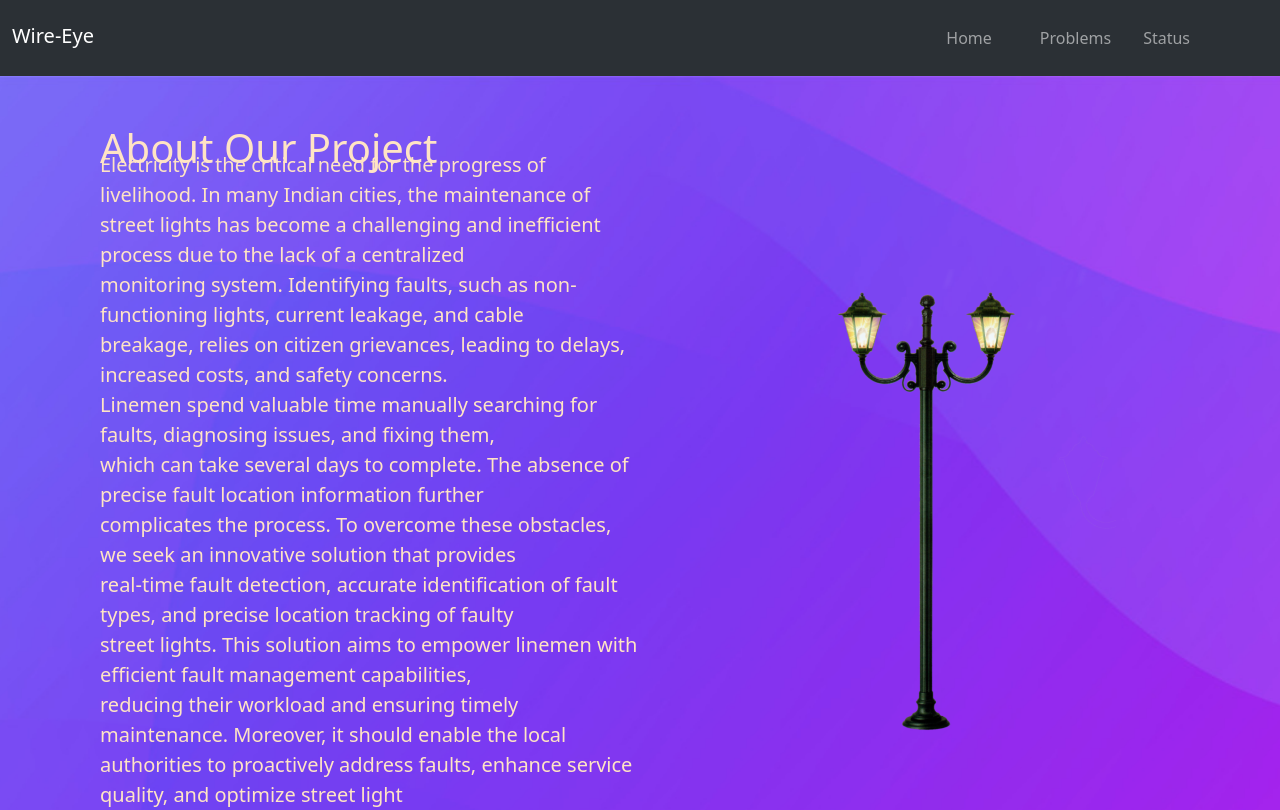
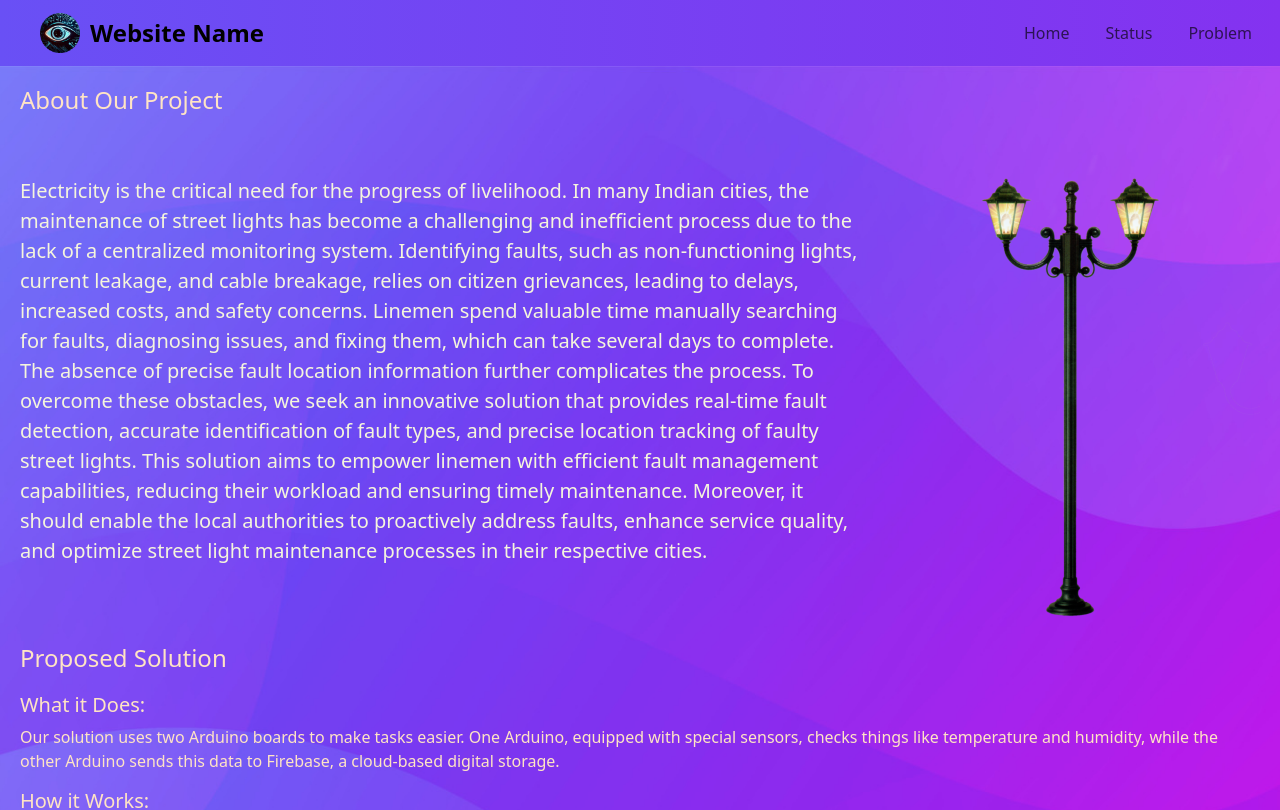
Before and after one commit to DON2604/wire-eye, a React (Create React App) app: page /Home in a window 1280 px wide. Shown: the top 810 px of the page. Built offline with nearby package versions, Linux system fonts and the light colour scheme; no server answers; the database is empty.

Commit message:
ui big updates

```diff
--- a/public/index.html
+++ b/public/index.html
@@ -1,6 +1,10 @@
 <!DOCTYPE html>
 <html lang="en">
   <head>
+    <link rel="stylesheet" href="https://maxcdn.bootstrapcdn.com/bootstrap/4.5.2/css/bootstrap.min.css">
+    <script src="https://ajax.googleapis.com/ajax/libs/jquery/3.5.1/jquery.min.js"></script>
+    <script src="https://cdnjs.cloudflare.com/ajax/libs/popper.js/1.16.0/umd/popper.min.js"></script>
+    <script src="https://maxcdn.bootstrapcdn.com/bootstrap/4.5.2/js/bootstrap.min.js"></script>
     <meta charset="utf-8" />
     <link rel="icon" href="%PUBLIC_URL%/favicon.ico" />
     <meta name="viewport" content="width=device-width, initial-scale=1" />
--- a/src/Components/Header.js
+++ b/src/Components/Header.js
@@ -7,29 +7,28 @@ import '../index.css';
 
 function Header() {
   return (
-    <Navbar collapseOnSelect expand="lg" bg="dark" data-bs-theme="dark" className="bg-body-tertiary">
-      <Container>
-        <Navbar.Brand href="#home" className="brand">
-          <img src={logoImage} alt="Logo" className="logo small" />
-          Wire-Eye
-        </Navbar.Brand>
-        <Navbar.Toggle aria-controls="responsive-navbar-nav" />
-        <Navbar.Collapse id="responsive-navbar-nav">
-          <Nav className="me-auto"></Nav>
-          <Nav className="ml-auto"> {/* Use ml-auto to move items to the right */}
-            <Nav.Link eventKey={1} href="#" className='mx-3'>
-              Home
-            </Nav.Link>
-            <Nav.Link eventKey={2} href="#" className='mx-3'>
-              Problems
-            </Nav.Link>
-            <Nav.Link eventKey={3} href="#" className='mx-0'>
-              Status
-            </Nav.Link>
-          </Nav>
-        </Navbar.Collapse>
-      </Container>
-    </Navbar>
+      <nav className="navbar navbar-expand-lg navbar-custom">
+          <a className="navbar-brand" href="#">
+              <img src={logoImage} alt="Logo" className="logo" />
+              <span className="website-name">Website Name</span>
+          </a>
+          <button className="navbar-toggler" type="button" data-toggle="collapse" data-target="#navbarNav" aria-controls="navbarNav" aria-expanded="false" aria-label="Toggle navigation">
+              <span className="navbar-toggler-icon"></span>
+          </button>
+          <div className="collapse navbar-collapse justify-content-end" id="navbarNav">
+              <ul className="navbar-nav">
+                  <li className="nav-item">
+                      <a className="nav-link" href="#">Home</a>
+                  </li>
+                  <li className="nav-item">
+                      <a className="nav-link" href="#">Status</a>
+                  </li>
+                  <li className="nav-item">
+                      <a className="nav-link" href="#">Problem</a>
+                  </li>
+              </ul>
+          </div>
+      </nav>
   );
 }
 
--- a/src/Components/Home.js
+++ b/src/Components/Home.js
@@ -6,42 +6,38 @@ const Home = () => {
   return (
     <div className="home-container">
       <div className="head">
-        <h1>
-          <br />
-          About Our Project
-        </h1>
+        <h1>About Our Project</h1>
       </div>
       <div className="topic">
-        <div className="topic-content">
+      <div className="text-and-image">
+      <div className="text-content">
           <p>
             Electricity is the critical need for the progress of livelihood. In
-            many Indian cities, the maintenance of <br />
-            street lights has become a challenging and inefficient process due
-            to the lack of a centralized <br /> monitoring system. Identifying
-            faults, such as non-functioning lights, current leakage, and cable{" "}
-            <br /> breakage, relies on citizen grievances, leading to delays,
-            increased costs, and safety concerns. <br /> Linemen spend valuable
-            time manually searching for faults, diagnosing issues, and fixing
-            them, <br /> which can take several days to complete. The absence of
-            precise fault location information further <br /> complicates the
-            process. To overcome these obstacles, we seek an innovative solution
-            that provides <br /> real-time fault detection, accurate
-            identification of fault types, and precise location tracking of
-            faulty <br /> street lights. This solution aims to empower linemen
-            with efficient fault management capabilities, <br /> reducing their
-            workload and ensuring timely maintenance. Moreover, it should enable
-            the local <br />
-            authorities to proactively address faults, enhance service quality,
-            and optimize street light <br /> maintenance processes in their
-            respective cities.
+            many Indian cities, the maintenance of street lights has become a
+            challenging and inefficient process due to the lack of a centralized
+            monitoring system. Identifying faults, such as non-functioning lights,
+            current leakage, and cable breakage, relies on citizen grievances,
+            leading to delays, increased costs, and safety concerns. Linemen spend
+            valuable time manually searching for faults, diagnosing issues, and
+            fixing them, which can take several days to complete. The absence of
+            precise fault location information further complicates the process. To
+            overcome these obstacles, we seek an innovative solution that provides
+            real-time fault detection, accurate identification of fault types, and
+            precise location tracking of faulty street lights. This solution aims
+            to empower linemen with efficient fault management capabilities,
+            reducing their workload and ensuring timely maintenance. Moreover, it
+            should enable the local authorities to proactively address faults,
+            enhance service quality, and optimize street light maintenance
+            processes in their respective cities.
           </p>
         </div>
         <div className="image-container">
           <img src={light} alt="Logo" />
         </div>
       </div>
+      </div>
       <div className="head">
-        <br/><br/><h1>Proposed Solution</h1>
+        <h1>Proposed Solution</h1>
         <div className="tosi">
           <h2>What it Does:</h2>
           <p>
@@ -51,7 +47,7 @@ const Home = () => {
             cloud-based digital storage.
           </p>
 
-      <br/><h2>How it Works:</h2>
+          <h2>How it Works:</h2>
           <ol>
             <li>
               <strong>Sensing Arduino:</strong> One Arduino, referred to as the
@@ -72,7 +68,7 @@ const Home = () => {
             </li>
           </ol>
 
-      <br/><h2>Why it's Useful:</h2>
+          <h2>Why it's Useful:</h2>
           <p>
             This solution provides a convenient way to keep tabs on various
             conditions without physical presence. It's invaluable for tasks like
--- a/src/Styles/home.css
+++ b/src/Styles/home.css
@@ -1,44 +1,99 @@
-.home-container {
+/* Reset default margin and padding */
+body, h1, h2, p, ol {
+    margin: 0;
+    padding: 0;
+  }
+
+  .home-container {
     background-image: url("../Assets/cktbg.jpg");
     background-size: cover;
     background-repeat: no-repeat;
     background-position: center center;
     min-height: 100vh;
+    font-size: 16px; /* Set a base font size */
+    line-height: 1.5; /* Set line height for better readability */
+    padding: 20px; /* Add padding for better spacing */
   }
 
   .head {
     text-align: left;
-    margin-left: 6.25rem;
+    margin-bottom: 20px; /* Add margin for spacing */
     color: bisque;
   }
 
-  .topic{
-    margin-top: -1.875rem;
-    font-size: 1.25rem;
-    text-align: left;
-    margin-left: 6.25rem;
-    margin-right: 31.25rem;
-    color: bisque;
+  .head h1 {
+    font-size: 24px; /* Increase font size for headings */
   }
 
-  /* index.css */
-  /* Your existing styles */
-
   .topic {
-    display: flex; /* Use flexbox to create a side-by-side layout */
-    justify-content: space-between; /* Space evenly between the text and the image */
-    align-items: center; /* Vertically center align content */
+    display: flex;
+    flex-direction: column; /* Stack content vertically on small screens */
+    align-items: center; /* Center-align content on small screens */
+    margin-bottom: 20px;
   }
 
   .topic-content {
-    flex: 1; /* Allow the text content to grow to fill available space */
+    max-width: 800px; /* Limit content width for better readability */
+    text-align: center; /* Center-align content on small screens */
   }
 
   .image-container {
-    margin-left: 6.25rem;
-    margin-right: -21rem;; /* Adjust this margin as needed to create spacing between text and image */
+    margin-top: 20px; /* Add margin for spacing */
   }
 
-  .tosi{
-    font-size: 1.25rem;
+  .image-container img {
+    max-width: 100%; /* Make images responsive */
+    height: auto;
   }
+
+  .tosi {
+    margin-top: 20px; /* Add margin for spacing */
+  }
+
+  .tosi h2 {
+    font-size: 20px; /* Increase font size for subheadings */
+  }
+
+  /* Media query for smaller screens (e.g., mobile devices) */
+  @media (max-width: 768px) {
+    .home-container {
+      padding: 10px; /* Reduce padding for smaller screens */
+    }
+
+    .head h1 {
+      font-size: 20px; /* Adjust font size for smaller screens */
+    }
+
+    .topic {
+      margin-bottom: 10px; /* Reduce margin for spacing on smaller screens */
+    }
+
+    .image-container {
+      margin-top: 10px; /* Reduce margin for spacing on smaller screens */
+    }
+
+    .tosi h2 {
+      font-size: 18px; /* Adjust font size for smaller screens */
+    }
+  }
+
+  .text-and-image {
+    display: flex;
+    align-items: center;
+  }
+
+  .text-content {
+    font-size: 20px;
+    color: beige;
+    flex: 1;
+    text-align: left;
+  }
+
+  .image-container {
+    margin-left: 20px; /* Adjust margin as needed for spacing */
+  }
+
+  .image-container img {
+    max-width: 100%; /* Ensure the image is responsive */
+    height: auto;
+  }
--- a/src/index.css
+++ b/src/index.css
@@ -12,12 +12,58 @@ code {
     monospace;
 }
 
-.brand {
-  margin-left: -140px;
+/* Add the gradient background */
+.navbar-custom {
+  background: linear-gradient(to right, #6950f5, #8432f0);
 }
 
-.small {
-  width: 50px;
-  height: auto;
+/* Style the logo */
+.logo {
+  width: 40px; /* Adjust the logo width as needed */
+  margin-right: 10px;
+  vertical-align: middle;
+}
+
+/* Style the navigation links */
+.nav-link {
+  color: #fff;
+  text-decoration: none;
   margin-right: 20px;
 }
+
+/* Override Bootstrap's default styles for the navbar */
+.navbar-toggler-icon {
+  background-color: #fff;
+}
+
+/* Responsive styles */
+@media (max-width: 768px) {
+  .navbar-collapse {
+      background-color: #6950f5;
+  }
+
+  .navbar-nav {
+      text-align: center;
+      width: 100%;
+      padding-top: 20px;
+  }
+
+  .nav-item {
+      padding: 10px 0;
+  }
+
+  .navbar-toggler-icon {
+      background-color: #fff;
+  }
+}
+
+.website-name {
+  font-size: 1.5rem; /* Adjust the font size as needed */
+  font-weight: bold; /* Adjust the font weight as needed */
+}
+
+.navbar-brand {
+  display: flex;
+  align-items: center;
+  padding-left: 40px; /* Adjust the padding as needed to move it to the left */
+}
```
Lines whose indentation alone changed are shown as unchanged.
